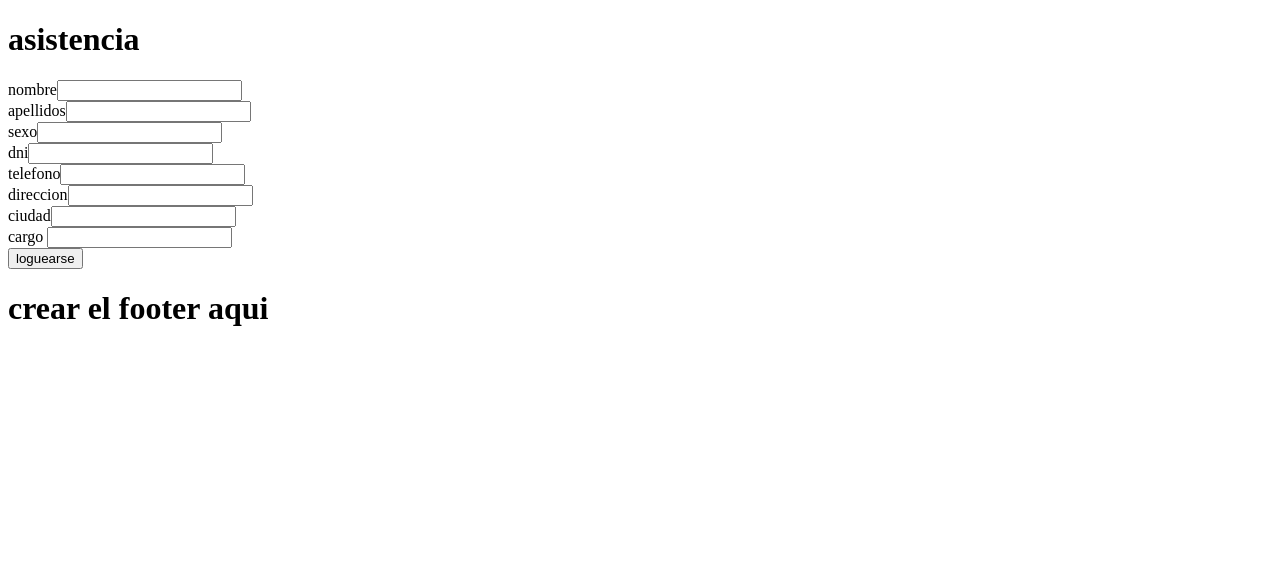
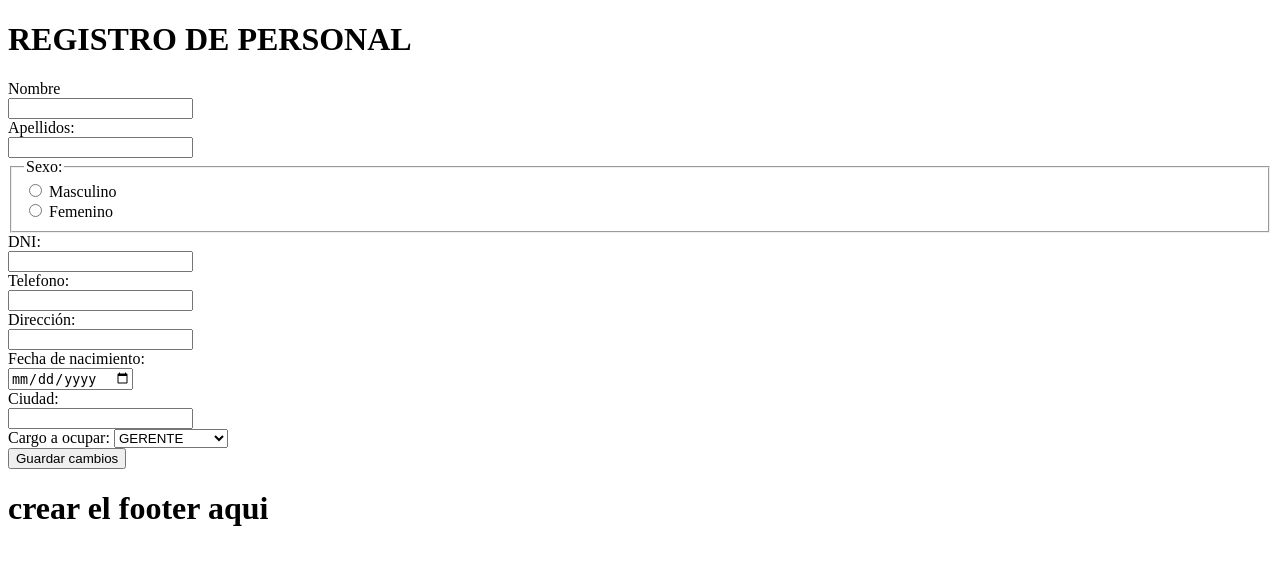
Before and after one commit to ZETA-Z02/asistencia, a PHP site: page /view/registroDatos.php in a window 1280 px wide. Shown: the part 88-653 px from the top of the page. Run offline with PHP 8.4, Linux system fonts and the light colour scheme.

Commit message:
MODIFIQUE ALGUAS COSAS 1.cambie todo en loguin.view.php 2.cambie todo en registro de datos y hay que agregar la fecha de nacimiento en la base de datos 3.agregue la carpeta img

```diff
--- a/view/registroDatos.php
+++ b/view/registroDatos.php
@@ -1,41 +1,84 @@
 <?php require "header.php";?>
 <!--header -->
 
-    <h1>asistencia</h1>
+<h1>REGISTRO DE PERSONAL</h1>
 
-    <form action = "../controller/registroDatos.php" id = "my-form" method = "post">
-        <div>
-            <span>nombre<input type="text" name="nombre"></span>
+<form method="post" action="../controller/registroDatos.php" id = "my-form" enctype="multipart/form-data">
+
+    <input type="hidden" name="idpersonal">
+
+    <div class="row mb-3">
+        <label class="col-sm-2 col-form-label" for="">Nombre</label>
+        <div class="col-sm-8">
+            <input type="text" class="form-control" id="nombre" name="nombre">
         </div>
-        <div>
-            <span>apellidos<input type="text"  name="apellido"></span>
+    </div>
+    <div class="row mb-3">
+        <label class="col-sm-2 col-form-label" for="">Apellidos:</label>
+        <div class="col-sm-8">
+            <input type="text" required class="form-control" id="apellidos" name="apellidos">
         </div>
-        <div>
-            <span>sexo<input type="text"  name="sexo"></span>
+    </div>
+    <fieldset class="row mb-3">
+        <legend class="col-form-label col-sm-2 pt-0">Sexo:</legend>
+        <div class="col-sm-10">
+            <div class="form-check">
+                <input type="radio" name="sexo" required class="form-check-input" value="masculino">
+                <label class="form-check-label" for="Sexo"> Masculino</label>
+            </div>
+            <div class="form-check">
+                <input type="radio" name="sexo" required class="form-check-input" value="femenino">
+                <label class="form-check-label" for="Sexo"> Femenino</label>
+            </div>
         </div>
-        <div>
-            <span>dni<input type="text"  name="dni"></span>
+    </fieldset>
+    <div class="row mb-3">
+        <label class="col-sm-2 col-form-label">DNI:</label>
+        <div class="col-sm-2">
+            <input type="text" required class="form-control" id="dni" name="dni">
         </div>
-        <div>
-            <span>telefono<input type="text"  name="telefono"></span>
+    </div>
+    <div class="row mb-3">
+        <label class="col-sm-2 col-form-label" for="">Telefono:</label>
+        <div class="col-sm-3">
+            <input type="text" required class="form-control" id="telefono" name="telefono">
         </div>
-        <div>
-            <span>direccion<input type="text"  name="direccion"></span>
+    </div>
+    <div class="row mb-3">
+        <label class="col-sm-2 col-form-label">Dirección:</label>
+        <div class="col-sm-2">
+            <input type="text" required class="form-control" id="direccion" name="direccion" >
         </div>
-        <div>
-            <span>ciudad<input type="text"  name="ciudad"></span>
+    </div>
+    <div class="row mb-3">
+        <label for="fecha_nacimiento" class="col-sm-2 col-form-label">Fecha de nacimiento:</label>
+        <div class="col-sm-2">
+            <input type="date" required class="form-control" id="fecha_nacimiento" name="fecha_nacimiento">
         </div>
-        <div>
-        <span>cargo</span>
-        <input type = "text" name="cargo" list="browsers" >
-            <datalist id="browsers">
-                <option value="director">
-                <option value="personal">
-            </datalist>
+    </div>
+    <div class="row mb-3">
+        <label class="col-sm-2 col-form-label">Ciudad:</label>
+        <div class="col-sm-2">
+            <input type="text" required class="form-control" id="direccion" name="direccion" >
         </div>
+    </div>
 
-        <button type="submit">loguearse</button>
-    </form>
+    <div class="row mb-3">
+    <label class="col-sm-2 col-form-label">Cargo a ocupar:</label>
+      <select id="disabledSelect" class="col-sm-2 col-form-control">
+        <option>GERENTE</option>
+        <option>SUBGERENTE</option>
+        <option>WACHIMAN</option>
+      </select>
+    </div>
+
+
+
+
+    <div class="text-center">
+    <button type="submit" class="btn btn-primary" name="btn-agregar" id="btn-agregar">Guardar cambios</button>
+    </div>
+</form><!-- Finalizar formulario de edición de perfil -->
 
 
 
```
Also changed, not shown: view/loguin.view.php (+44 -16 lines), img/inicio.png (added).
